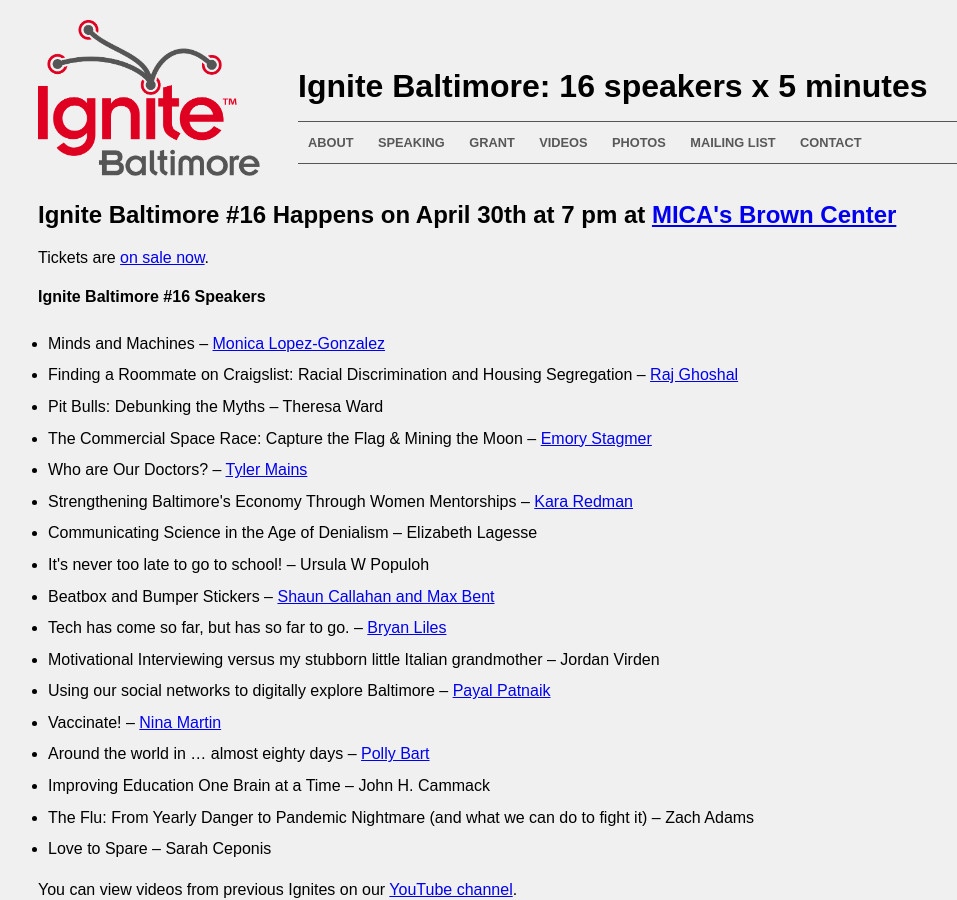
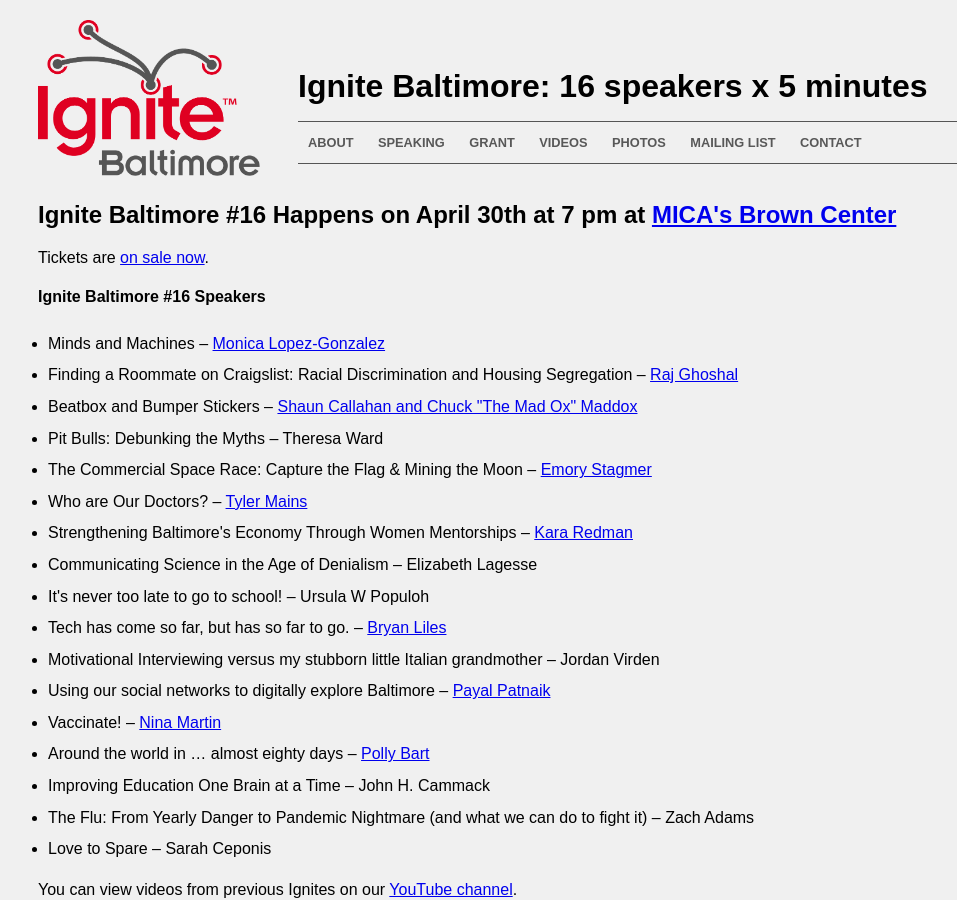
Before and after one commit to ignitebaltimore/ignitebaltimore.github.com, a Jekyll site: the page built from index.html, in a window 1280 px wide and 900 px high. Shown: the whole window, without its empty margins (22-979 px from the left). Built offline with Jekyll 4.4.1, drawn with Linux system fonts in a browser that asks for light colours; nearby versions of some CDN libraries.

Commit message:
adjust lineup

```diff
--- a/index.html
+++ b/index.html
@@ -33,13 +33,13 @@
 <ul>
 <li>Minds and Machines &ndash; <a href='http://lpnproductions.com'>Monica Lopez-Gonzalez</a></li>
 <li>Finding a Roommate on Craigslist: Racial Discrimination and Housing Segregation &ndash; <a href='http://www.rajghoshal.com'>Raj Ghoshal</a></li>
+<li>Beatbox and Bumper Stickers &ndash; <a href='http://pepvideo.com'>Shaun Callahan and Chuck "The Mad Ox" Maddox</a></li>
 <li>Pit Bulls: Debunking the Myths &ndash; Theresa Ward</li>
 <li>The Commercial Space Race: Capture the Flag &amp; Mining the Moon &ndash; <a href='http://www.untiedmusic.com'>Emory Stagmer</a></li>
 <li>Who are Our Doctors? &ndash; <a href='http://www.meritbaltimore.org'>Tyler Mains</a></li>
 <li>Strengthening Baltimore's Economy Through Women Mentorships &ndash; <a href='http://backroom.io'>Kara Redman</a></li>
 <li>Communicating Science in the Age of Denialism &ndash; Elizabeth Lagesse</li>
 <li>It's never too late to go to school! &ndash; Ursula W Populoh</li>
-<li>Beatbox and Bumper Stickers &ndash; <a href='http://pepvideo.com'>Shaun Callahan and Max Bent</a></li>
 <li>Tech has come so far, but has so far to go. &ndash; <a href='http://blil.es'>Bryan Liles</a></li>
 <li>Motivational Interviewing versus my stubborn little Italian grandmother  &ndash; Jordan Virden </li>
 <li>Using our social networks to digitally explore Baltimore &ndash; <a href='https://www.linkedin.com/pub/payal-patnaik/35/203/804'>Payal Patnaik</a></li>
```
